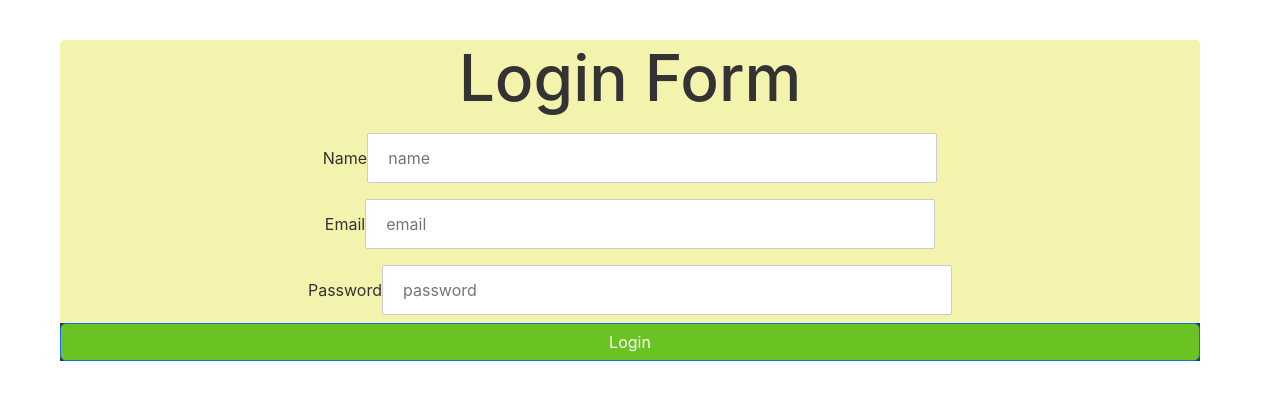
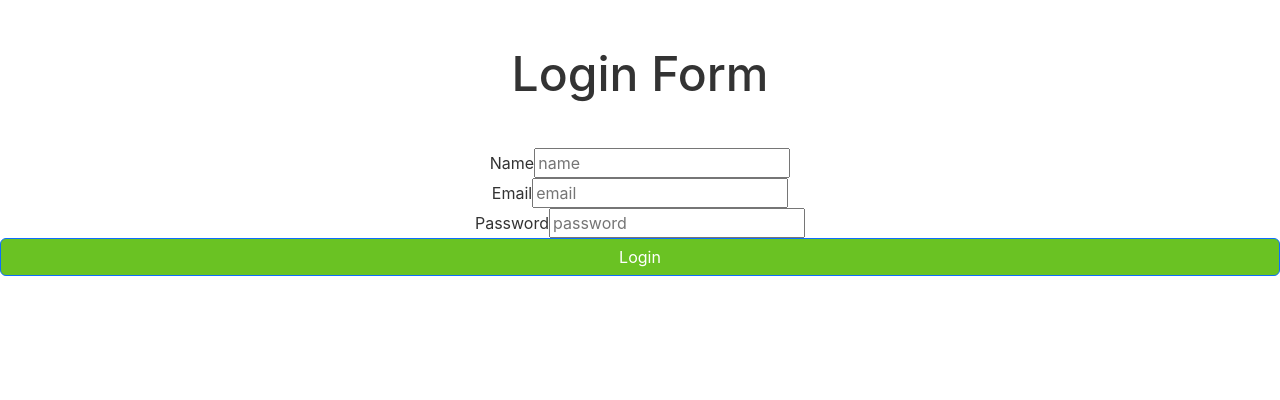
Before and after one commit to rabayarabu/React-Express-Project, a React (Create React App) app in the folder client/: page / in a window 1280 px wide. Shown: the top 400 px of the page. Built offline with nearby package versions, Linux system fonts and the light colour scheme; no server answers.

Commit message:
login form updated

```diff
--- a/client/src/components/Form.js
+++ b/client/src/components/Form.js
@@ -50,7 +50,7 @@ function Form() {
     return (
         <body>
 
-            <div className="container">
+         <div>
 
            {/* <pre>{JSON.stringify(formvalues, undefined, 2)}</pre> */}
            <form onSubmit={handleSubmit}>
@@ -90,7 +90,6 @@ function Form() {
                </div>
 
            </form>
-           <div>{}</div>
 
        </div>
         </body>
--- a/client/src/components/styles.css
+++ b/client/src/components/styles.css
@@ -1,44 +1,29 @@
-.container{
+form{
+
     background-color: rgb(243, 243, 174);
     font-family: -apple-system, BlinkMacSystemFont, 'Segoe UI', 'Roboto', 'Helvetica Neue', Arial, sans-serif;
-    margin: 40px 60px;
-    padding: 0;
+    /* margin: 40px 45px;
+    padding: 0; */
     border-radius: 5px;
     font-size: 1rem;
-    line-height: 1.5;
+    /* line-height: 2; */
     text-align: center;
     color: #333;
-}
-.title{
-    font-size: 4rem;
-    text-align: center;
+    height: 50%;
+    width: 40%;
+    display:contents;
 }
 
-
-input{
-    width: 50%;
-    text-align: left;
-    padding: 12px 20px;
-    margin: 8px 0;
-    display: inline-block;
-    border: 1px solid #ccc;
-    border-radius: 2px;
-    box-sizing: border-box;
-    vertical-align: auto;
-}
 h1{
+    font-size: 3rem;
     text-align: center;
+    padding: 15px 20px;
+    margin: 30px 35px;
 }
 
-.ui form{
-    margin: auto;
+.field{
 
-}
-.field{
-    size: large;
-}
-.d-grid{
-    background-color: #333;
+    text-align: center;
 }
 
 .btn-login{
```
